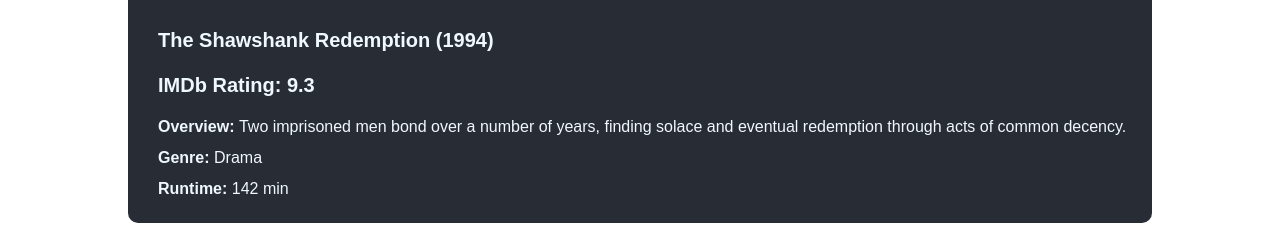
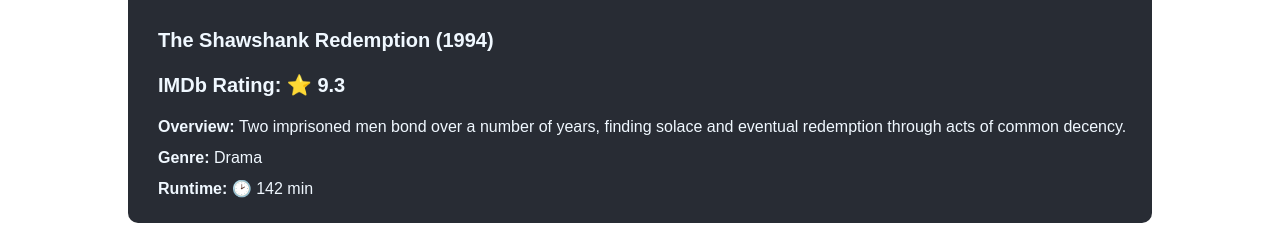
Before and after one commit to NigarSalayeva/movies, a React (Create React App) app: page / in a window 1280 px wide. Shown: the part 562-788 px from the top of the page. Built offline with nearby package versions, Linux system fonts and the light colour scheme; data requests are answered from the project's data file.

Commit message:
Update Main.js

```diff
--- a/src/Main.js
+++ b/src/Main.js
@@ -53,10 +53,10 @@ function Main() {
             <img class="nav-icon" src={item.Poster_Link} alt='help'/>
             <div class='block'>
             <p class="ser">{item.Series_Title+' ('+item.Released_Year+')'}</p>
-              <p class="ser">IMDb Rating: {item.IMDB_Rating}</p>
+              <p class="ser">IMDb Rating: ⭐ {item.IMDB_Rating}</p>
               <p class="dir"><b>Overview: </b>{item.Overview}</p>
               <p class="dir"><b>Genre:</b> {item.Genre}</p>
-              <p class="dir"><b>Runtime:</b> {item.Runtime}</p>
+              <p class="dir"><b>Runtime: 🕑 </b> {item.Runtime}</p>
             </div>
         </div>
         </Link>
```
